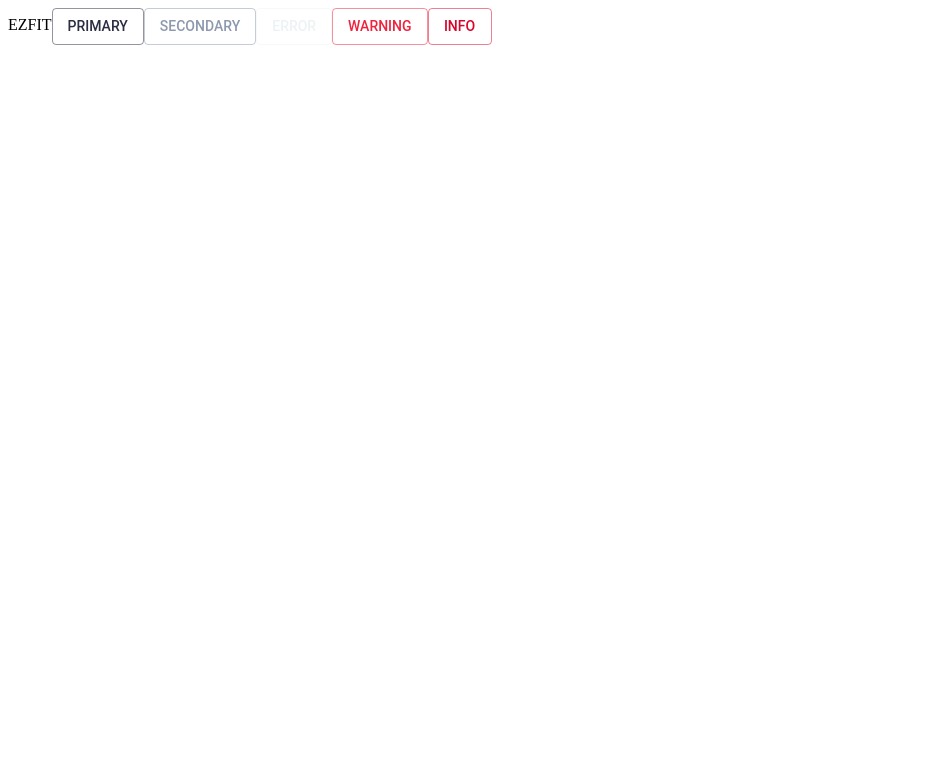
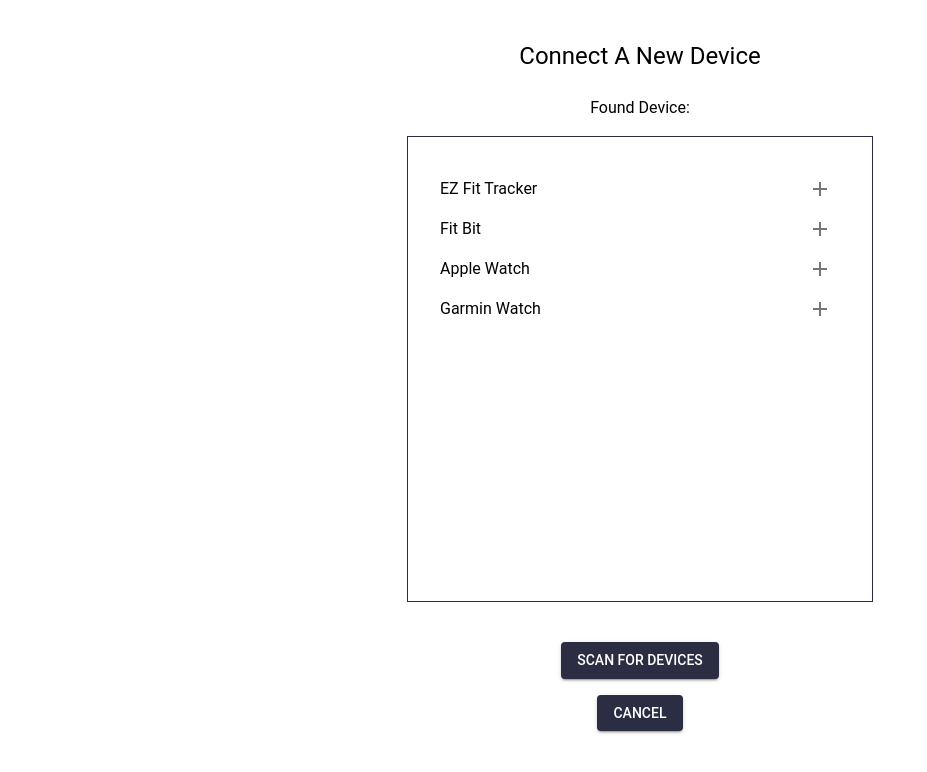
Before and after one commit to joshchyeonlee/EZFit, a React (Create React App) app: page / in a window 1280 px wide. Shown: the top 772 px of the page, without its empty margins (0-927 px from the left). Built offline with nearby package versions, Linux system fonts and the light colour scheme.

Commit message:
add connect device screen

```diff
--- a/package.json
+++ b/package.json
@@ -5,6 +5,7 @@
   "dependencies": {
     "@emotion/react": "^11.11.1",
     "@emotion/styled": "^11.11.0",
+    "@mui/icons-material": "^5.14.15",
     "@mui/material": "^5.14.15",
     "@testing-library/jest-dom": "^5.17.0",
     "@testing-library/react": "^13.4.0",
--- /dev/null
+++ b/src/components/AccountConnectDevice.tsx
@@ -0,0 +1,49 @@
+import { Typography, Box, IconButton, Button } from "@mui/material";
+import AddIcon from '@mui/icons-material/Add';
+import devicesList from "../mockData/DevicesList";
+import { useState } from "react";
+
+function AccountConnectDevice(){
+    const [availableDevices, setAvailableDevices] = useState(devicesList);
+    const [connectedDevices, setConnectedDevices] = useState<string[]>([]);
+
+    const handleAddDevice = (device:string) => {
+        setConnectedDevices([...connectedDevices, device]);
+        var avail = availableDevices.filter((e) => e !== device);
+        setAvailableDevices(avail);
+    };
+
+    const handleRefresh = () => {
+        setAvailableDevices(devicesList);
+        setConnectedDevices([]);
+    }
+
+    return(
+        <div>
+            <Box display="flex" justifyContent="center" padding={4} flexDirection="column">
+                <Typography variant="h5" textAlign="center">Connect A New Device</Typography>
+                <Box padding={1} display="flex" justifyContent="center" flexDirection="column" alignItems="center">
+                    <Typography textAlign="center" padding={2}>Found Device:</Typography>
+                    <Box padding={4} minWidth={400} maxWidth={700} minHeight={400} maxHeight={400}
+                        sx={{ border:1, borderColor:'primary.main', overflow: "hidden", overflowY: "scroll" }}>
+                            {availableDevices.length > 0 ? availableDevices.map((device) =>
+                            <Box display="flex" flexDirection="row" alignItems="center" justifyContent="space-between">
+                                <Typography textAlign="center">{device}</Typography>
+                                <IconButton onClick={() => handleAddDevice(device)}><AddIcon/></IconButton>
+                            </Box>) :
+                            <Box display="flex" alignItems="center" justifyContent="center">
+                                <Typography> No Devices Found </Typography>
+                            </Box>
+                            }
+                    </Box>
+                </Box>
+            </Box>
+            <Box flexDirection="column" display="flex" justifyContent="center" alignItems="center" gap={2}>
+                <Button variant="contained" onClick={() => handleRefresh()}>Scan For Devices</Button>
+                <Button variant="contained">Cancel</Button>
+            </Box>
+        </div>
+    );
+}
+
+export default AccountConnectDevice
--- a/src/index.tsx
+++ b/src/index.tsx
@@ -3,6 +3,7 @@ import ReactDOM from "react-dom/client";
 import App from "./App";
 import { ThemeProvider } from "@mui/material/styles";
 import theme from "./themes/theme";
+import AccountConnectDevice from "./components/AccountConnectDevice";
 
 const root = ReactDOM.createRoot(
   document.getElementById("root") as HTMLElement
@@ -10,7 +11,8 @@ const root = ReactDOM.createRoot(
 root.render(
   <React.StrictMode>
     <ThemeProvider theme={theme}>
-      <App />
+      {/* <App /> */}
+      <AccountConnectDevice/>
     </ThemeProvider>
   </React.StrictMode>
 );
--- /dev/null
+++ b/src/mockData/DevicesList.tsx
@@ -0,0 +1,3 @@
+const devicesList = ["EZ Fit Tracker", "Fit Bit", "Apple Watch", "Garmin Watch"];
+
+export default devicesList;
```
Also changed, not shown: 1 other file (tests, documents, lock files or other folders).
